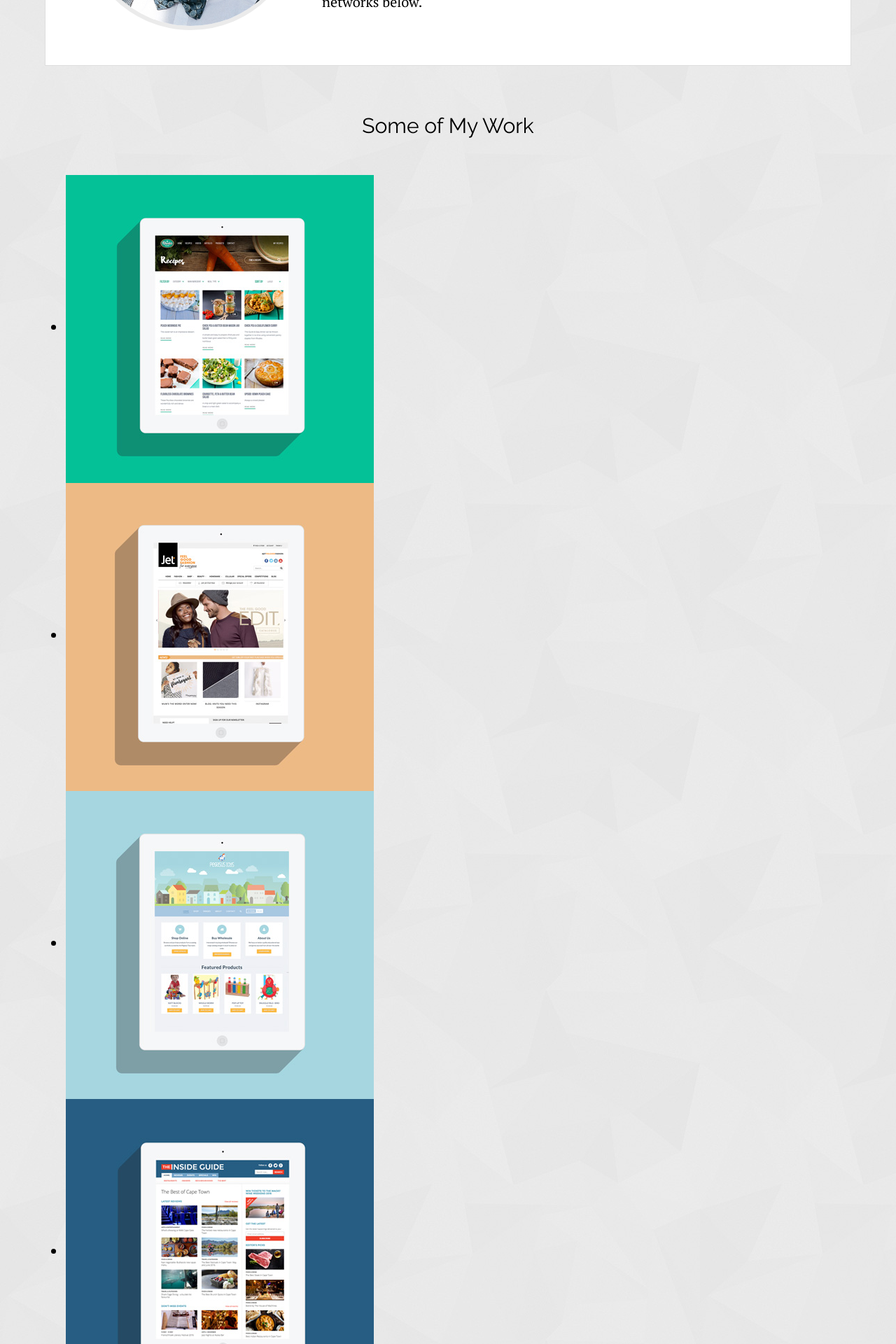
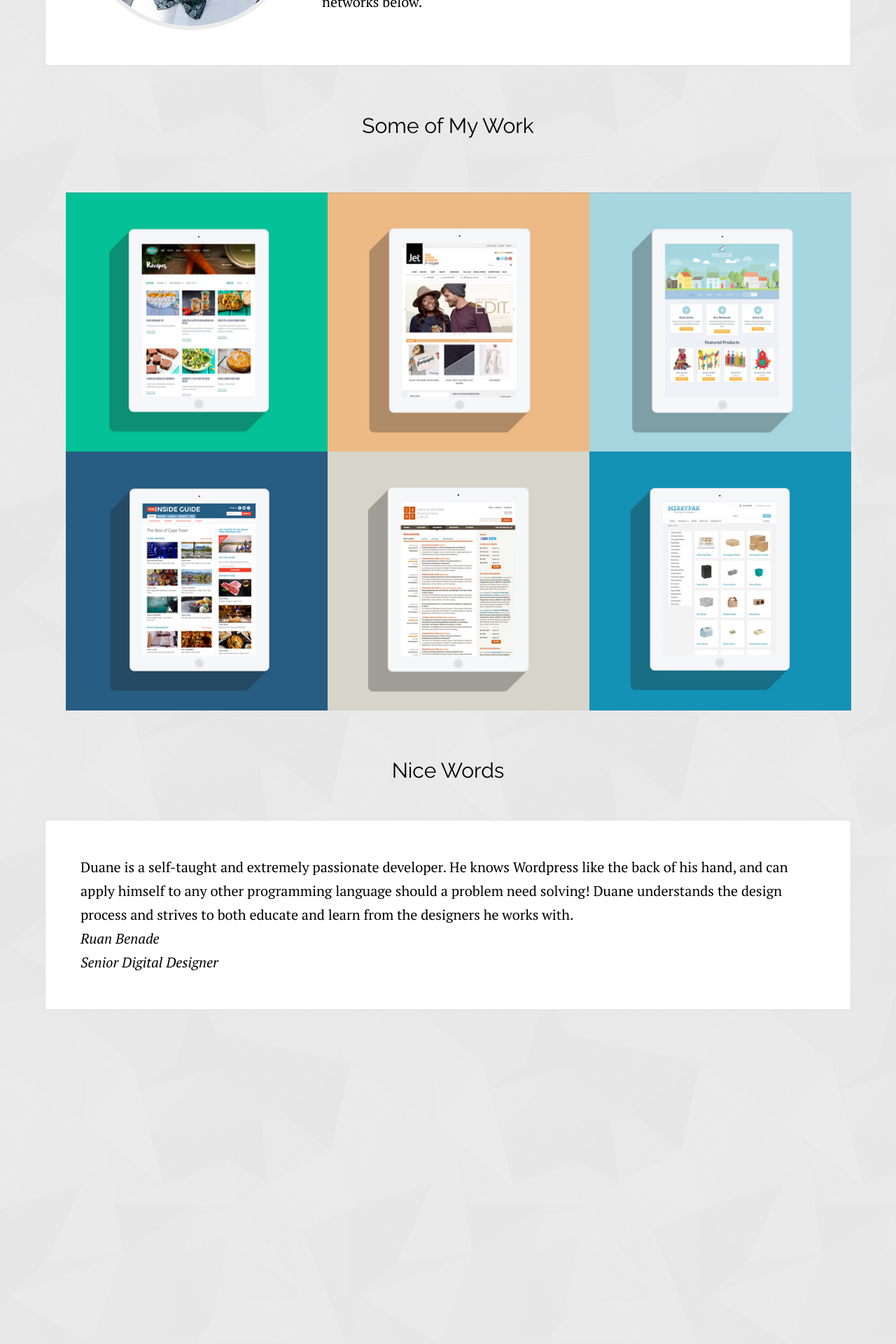
Before and after one commit to duanecilliers/duane.co.za-archive, a Jekyll site: the page built from index.html, in a window 1280 px wide. Shown: the part 481-2401 px from the top of the page at 70% size. Built offline with Jekyll 4.4.1, drawn with Linux system fonts in a browser that asks for light colours; after the commit the page ends 1984 px from its top, so only the background shows below that.

Commit message:
Added mosaic styles.

```diff
--- a/_data/projects.json
+++ b/_data/projects.json
@@ -1,30 +1,36 @@
 {
   "rhodes-quality": {
+    "name": "Rhodes Quality",
     "img_src": "images/portfolio/rhodesquality-thumb.jpg",
     "img_alt": "Rhodes Quality",
     "url": "http://www.rhodesquality.com"
   },
   "jet": {
+    "name": "Jet Online",
     "img_src": "images/portfolio/jet-thumb.jpg",
     "img_alt": "Jet Online",
     "url": "http://www.jetonline.co.za"
   },
   "pegasus-toys": {
+    "name": "Pegasus Toys",
     "img_src": "images/portfolio/pegasustoys-thumb.jpg",
     "img_alt": "Pegasus Toys",
     "url": "http://staging.pegasustoys.co.za"
   },
   "inside-guide": {
+    "name": "Inside Guide",
     "img_src": "images/portfolio/insideguide-thumb.jpg",
     "img_alt": "Inside Guide",
     "url": "http://www.insideguide.co.za"
   },
   "cahf": {
+    "name": "CAHF",
     "img_src": "images/portfolio/cahf-thumb.jpg",
     "img_alt": "Center for Affordable Housing Africa",
     "url": "http://www.housingfinanceafrica.org"
   },
   "merrypak": {
+    "name": "Merrypak",
     "img_src": "images/portfolio/merrypak-thumb.jpg",
     "img_alt": "Merrypak",
     "url": "http://www.merrypak.co.za"
--- a/_includes/projects.html
+++ b/_includes/projects.html
@@ -4,8 +4,15 @@
 
   <ul class="mosaic">
     {% for project in site.data.projects %}
-      <li>
-        <a href="{{ project[1].url }}"><img src="{{ project[1].img_src }}" alt="{{ project[1].img_alt }}"></a>
+      <li class="tile">
+        <a href="{{ project[1].url }}">
+          <figure>
+            <img src="{{ project[1].img_src }}" alt="{{ project[1].img_alt }}">
+            <figcaption>
+              <span>{{ project[1].name }}</span>
+            </figcaption>
+          </figure>
+        </a>
       </li>
     {% endfor %}
   </ul>
--- /dev/null
+++ b/_sass/_mosaic.scss
@@ -0,0 +1,75 @@
+.mosaic {
+  position: relative;
+  margin-top: 70px;
+  @extend %clearfix;
+
+  .tile {
+    width: 50%;
+    height: 0;
+    padding-bottom: 50%;
+    float: left;
+    overflow: hidden;
+    position: relative;
+
+    @media screen and (min-width: $mq-desktop) {
+      width: 33.333333333%;
+      padding-bottom: 33%;
+    }
+  }
+
+  a {
+    height: 100%;
+    display: block;
+  }
+
+  figure {
+    margin: 0;
+    background: rgba(0,0,0,.8);
+    position: absolute;
+    top: 0;
+    right: 0;
+    bottom: 0;
+    left: 0;
+
+    img {
+      transform: scale(1);
+      width: 100%;
+      height: auto;
+      position: absolute;
+      top: 0;
+      left: 0;
+      opacity: 1;
+      transition: all 0.4s;
+      -webkit-backface-visibility: hidden;
+    }
+
+    &:hover {
+      img {
+        opacity: 0.3;
+        transform: scale(1.1);
+      }
+      figcaption {
+        opacity: 1;
+        transform: scale(1);
+      }
+    }
+
+  }
+
+  figcaption {
+    transform: scale(1.3);
+    transition: transform 0.4s;
+    opacity: 0;
+    color: white;
+    font-family: "Roboto", sans-serif;
+    font-size: 1.5rem;
+    text-align: center;
+    display: table;
+    width: 100%;
+    height: 100%;
+    span {
+      display: table-cell;
+      vertical-align: middle;
+    }
+  }
+}
--- a/css/main.scss
+++ b/css/main.scss
@@ -23,8 +23,8 @@ $grey-color-dark         : darken($grey-color, 5%);
 $grey-color-darker       : darken($grey-color, 15%);
 $grey-color-darkest      : darken($grey-color, 25%);
 
-$mq-tablet               : screen and (min-width: 768px);
-$mq-desktop              : screen and (min-width: 998px);
+$mq-tablet               : 768px;
+$mq-desktop              : 998px;
 
 // Import partials from `sass_dir` (defaults to `_sass`)
-@import "normalize", "base", "cards", "media";
+@import "normalize", "base", "cards", "media", "mosaic";
```
